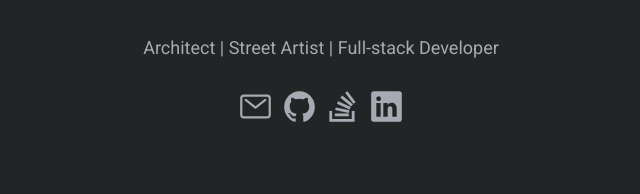
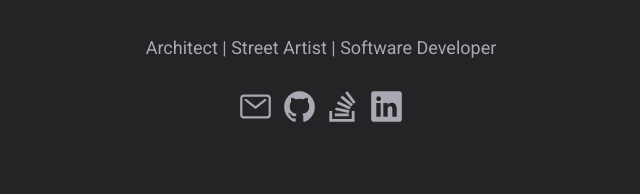
Before and after one commit to kromabyte/kromabyte.github.io, a plain HTML site: page index.html in a window 1280 px wide. Shown: the part 471-665 px from the top of the page, 319-959 px from the left. Drawn offline with nearby package versions, Linux system fonts and the light colour scheme.

Commit message:
software developer

```diff
--- a/index.html
+++ b/index.html
@@ -62,7 +62,7 @@
         <div class="container text-center" style="padding-top: 180px;">
             <img src="static/images/kr235logo copia.jpg" class="circle logo" alt="...">
             <h1 style="margin-bottom: 40px;" >Alejandro Kroma</h1>
-            <h6 style="font-size: 18px;" > Architect |  Street Artist | Full-stack Developer</h6>
+            <h6 style="font-size: 18px;" > Architect |  Street Artist | Software Developer</h6>
             <div class="">
                 <li class="list-inline-item ">
                     <a href=""> <ion-icon class="icons" name="mail-outline"></ion-icon></a>
```
